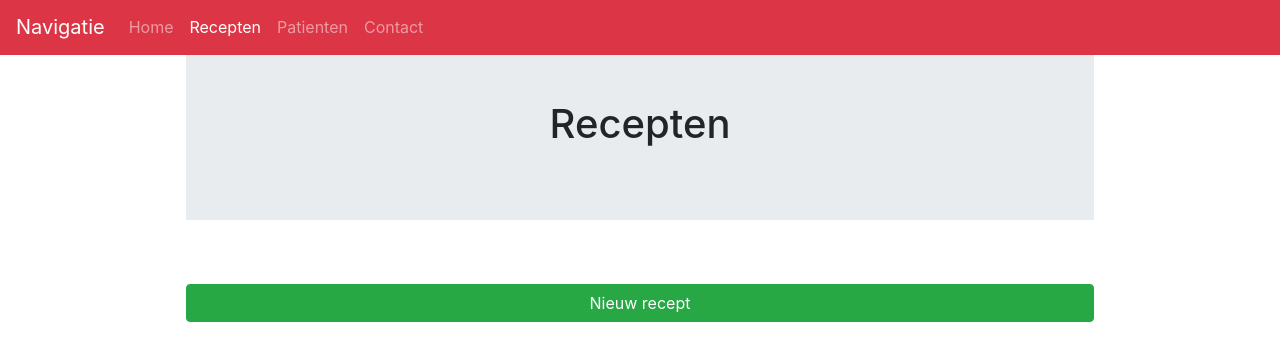
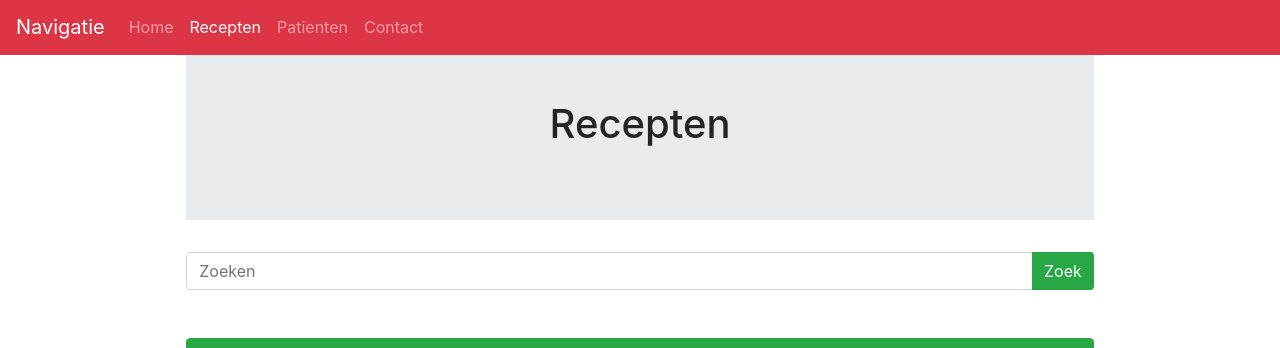
Before and after one commit to TomBaak/ProjectHealthOne, a PHP site: page /recepten.php in a window 1280 px wide. Shown: the part 180-528 px from the top of the page. Run offline with PHP 8.4, Linux system fonts and the light colour scheme; data that the repository does not hold is empty.

Commit message:
Added: Search bar

```diff
--- a/recepten.php
+++ b/recepten.php
@@ -68,10 +68,12 @@ include("dbconnection.php");
                 <div class="jumbotron jumbotron-fluid text-center">
                     <h1>Recepten</h1>
                 </div>
-                <form class="d-none"method="get" action="patienten.php">
-                    <div class="input-group md-form form-sm form-2 pl-0">
-                        <input class="form-control my-0 py-1" type="text" name="search" placeholder="Zoeken">
-                        <button type="submit" class="btn btn-success">Zoek</button>
+                <form method="get" action="patienten.php">
+                    <div class="input-group mb-3">
+                        <input name="search" class="form-control" placeholder="Zoeken">
+                        <div class="input-group-append">
+                            <button type="sumbit" class="btn btn-primary bg-success text-white" style="border: 0;">Zoek</button>
+                        </div>
                     </div>
                 </form>
 
```
Also changed, not shown: patienten.php (+5 -5 lines).
